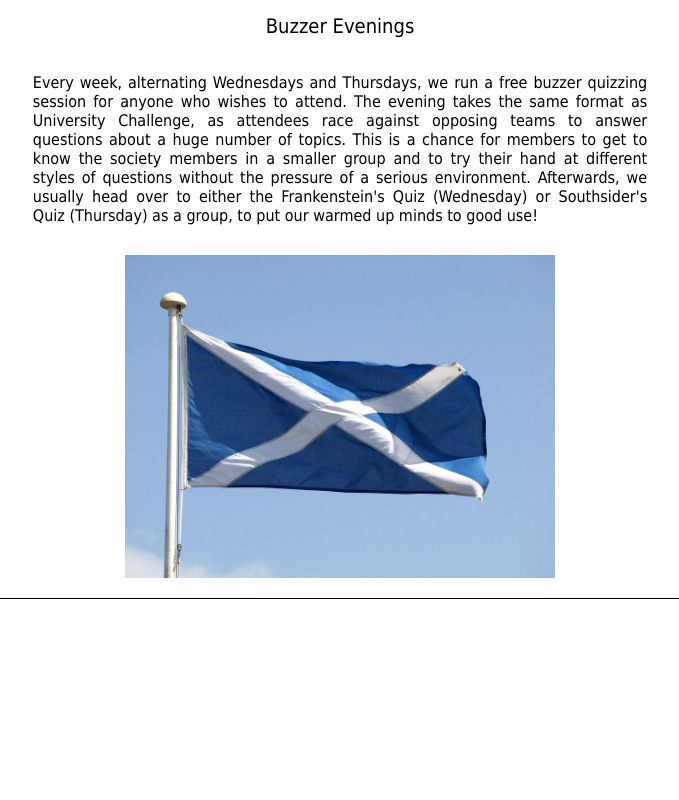
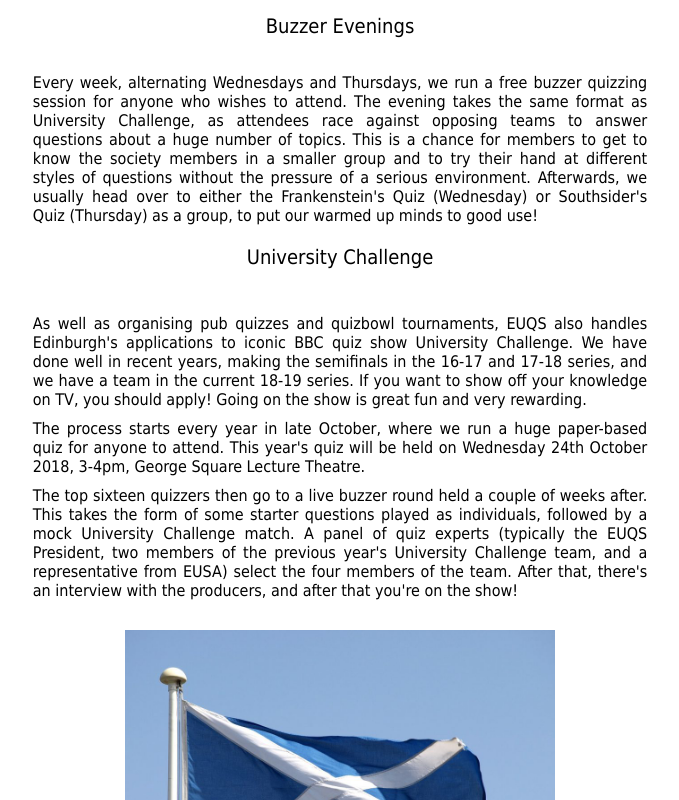
Before and after one commit to freddiejbawden/uoequizsoc, a plain HTML site: page events.html in a window 1280 px wide. Shown: the part 407-1207 px from the top of the page, without its empty margins (300-979 px from the left). Before the commit the page ends 1026 px from the top, so only its background shows below. Drawn offline with nearby package versions, Linux system fonts and the light colour scheme; a script that the page names is missing.

Commit message:
Updated Events

```diff
--- a/events.html
+++ b/events.html
@@ -43,6 +43,39 @@
                 </span>
                   <!-- <span>Our next buzzer evening is: </span> -->
               </div>
+              <div>
+                <span class="subheader"> University Challenge </span><br />
+                <span> <p>
+                  As well as organising pub quizzes and quizbowl tournaments,
+                  EUQS also handles Edinburgh's applications to iconic BBC quiz
+                  show University Challenge. We have done well in recent years,
+                  making the semifinals in the 16-17 and 17-18 series, and we
+                  have a team in the current 18-19 series. If you want to show
+                  off your knowledge on TV, you should apply! Going on the show
+                  is great fun and very rewarding.
+                </p>
+                <p>
+                  The process starts every year in late October, where we run a
+                  huge paper-based quiz for anyone to attend. This year's  quiz
+                  will be held on Wednesday 24th October 2018, 3-4pm, George
+                  Square Lecture Theatre.
+                </p>
+                <p>
+                    The top sixteen quizzers then go to a live buzzer round held
+                     a couple of weeks after. This takes the form of some
+                     starter questions played as individuals, followed by a
+                     mock University Challenge match. A panel of quiz experts
+                     (typically the EUQS President, two members of the previous
+                     year's University Challenge team, and a representative from
+                      EUSA) select the four members of the team. After that,
+                      there's an interview with the producers, and after that
+                      you're on the show!
+                </p>
+
+
+                </span>
+                  <!-- <span>Our next buzzer evening is: </span> -->
+              </div>
               <img class="bottom-image" src="images/scotbowl1.jpg" />
               <!-- TODO: add image  -->
           </div>
```
